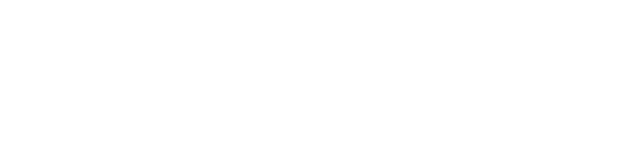
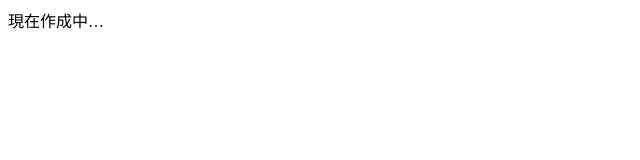
Before and after one commit to dmoviex/truewalls_net, a plain HTML site: page index.html in a window 1280 px wide. Shown: the whole page, without its empty margins (0-640 px from the left). Drawn offline with Linux system fonts and the light colour scheme.

Commit message:
JSファイル

```diff
--- a/index.html
+++ b/index.html
@@ -5,5 +5,6 @@
     <title>TrueWalls</title>
   </head>
   <body>
+    現在作成中…
   </body>
 </html>
```
Also changed, not shown: js/tw.js (added).
